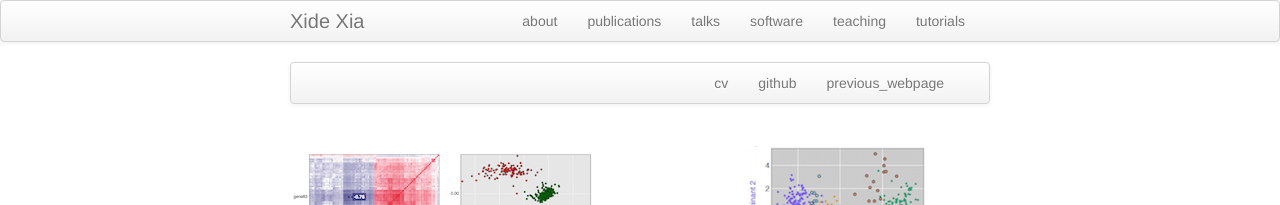
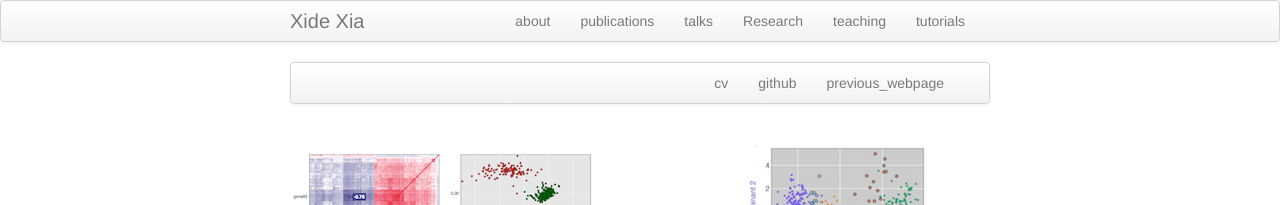
Before and after one commit to xidexia/xidexia.github.io, a Jekyll site: the page built from index.md, in a window 1280 px wide. Shown: the top 205 px of the page. Built offline with Jekyll 4.4.1, drawn with Linux system fonts in a browser that asks for light colours.

Commit message:
research

```diff
--- a/_includes/themes/twitter/default.html
+++ b/_includes/themes/twitter/default.html
@@ -38,7 +38,7 @@
               <li><a href="{{ BASE_PATH }}/pages/about.html">about</a></li>
               <li><a href="{{ BASE_PATH }}/pages/pubs.html">publications</a></li>
               <li><a href="{{ BASE_PATH }}/pages/talks.html">talks</a></li>
-              <li><a href="{{ BASE_PATH }}/pages/software.html">software</a></li>
+              <li><a href="{{ BASE_PATH }}/pages/software.html">Research</a></li>
               <li><a href="{{ BASE_PATH }}/pages/teaching.html">teaching</a></li>
               <li><a href="{{ BASE_PATH }}/pages/tutorials.html">tutorials</a></li>
           </ul>
```
